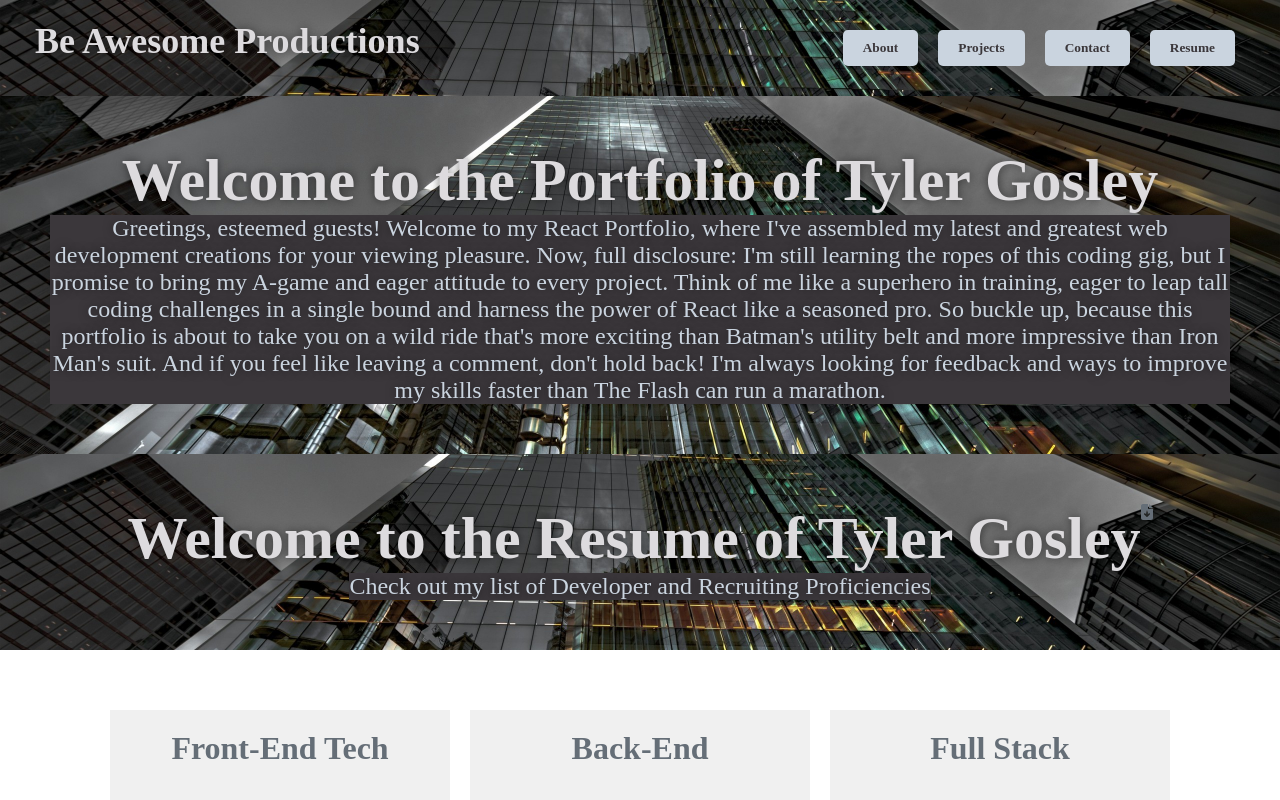
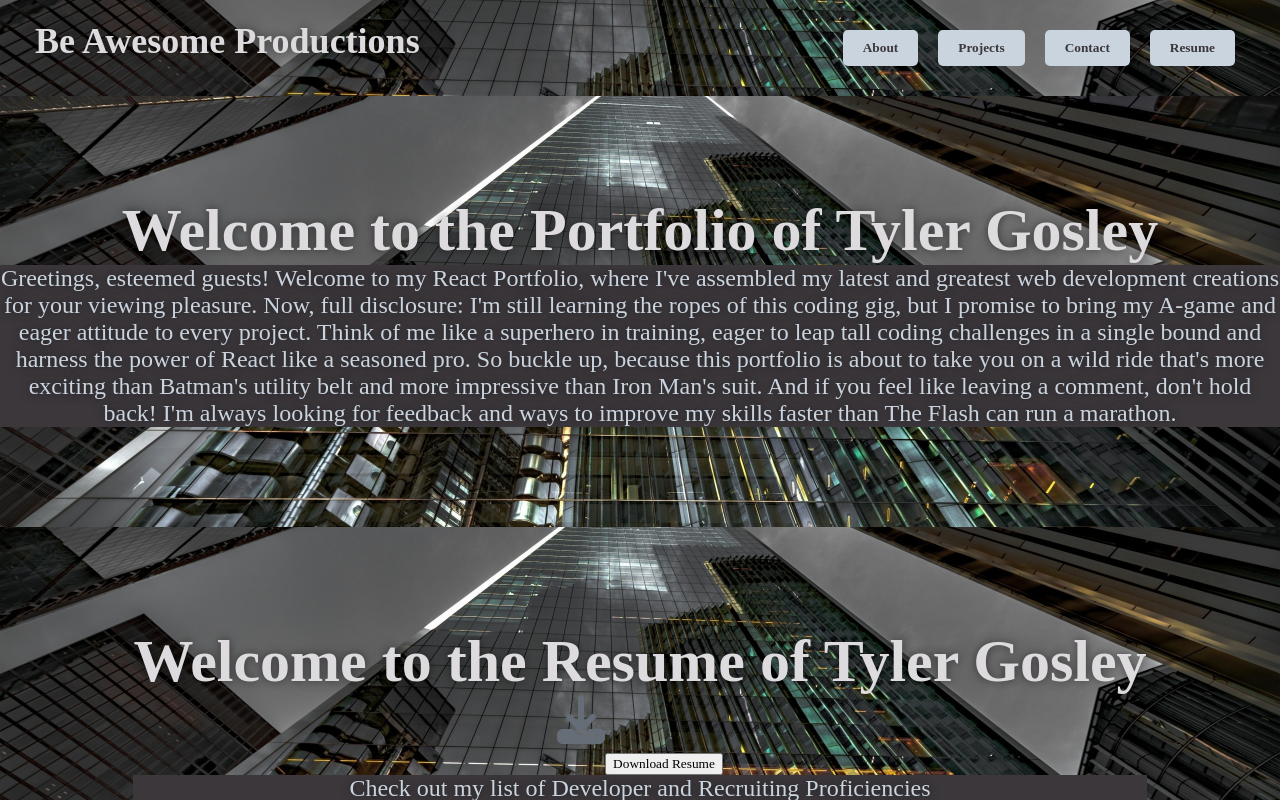
Before and after one commit to TyGosley/react-to-the-future, a React (Create React App) app: page / in a window 1280 px wide. Both pictures are taken after a click on the button "Resume". Shown: the top 800 px of the page. Built offline with nearby package versions, Linux system fonts and the light colour scheme.

Commit message:
REsume links, resume CSS, need to create downloadable resume

```diff
--- a/src/App.css
+++ b/src/App.css
@@ -400,44 +400,95 @@ button[type="submit"]:hover {
 
 
 /* Resume CSS */
-.hero {
-  background-color: #f0f0f0;
-  padding: 50px;
+.three-columns {
+  padding: 50px 0;
+  background-color: #CAD4DF;
+}
+
+.three-columns h2 {
+  font-size: 40px;
+  color: #3B373B;
   text-align: center;
 }
 
-.three-columns {
-  padding: 50px 0;
+.three-columns p {
+  font-size: 20px;
+  color: #3B373B;
+  text-align: center;
+  padding: 10px;
 }
+
+/* Talent Section CSS */
+.talentSection {
+  background-color: #DDDBDE;
+  padding: 50px;
+  text-align: center;
+  border: 5px solid #3B373B;
+  border-radius: 10px;
+}
+
+.talentSection h1 {
+  font-size: 40px;
+  color: #3B373B;
+  text-align: center;
+}
+
+.talentSection p {
+  font-size: 20px;
+  color: #3B373B;
+  text-align: center;
+  padding: 10px;
+}
+
 
 .container {
   display: flex;
   justify-content: center;
   flex-wrap: wrap;
+  padding: 20px;
 }
 
 .column {
-  flex: 1;
+  /* flex: 1; */
   max-width: 300px;
-  background-color: #f0f0f0;
+  background-color: #DDDBDE;
   margin: 10px;
   padding: 20px;
+  /* display: block; */
+}
+
+.column li {
+  list-style: none;
+  padding: 3px;
+  font-size: 20px;
+  color: #3B373B;
+  text-align: left;
 }
 
 .dot-list {
   list-style: none;
   text-align: justify;
+  padding: 0;
+  margin: 0;
 }
 
 .dot-list li {
   /* display: inline-block; */
   text-align: center;
   margin-right: 0.5em; /* to add some space between the bullet point and the text */
+
 }
 
 .dot-list li::before {
   content: "\2022";
 }
+
+.icon {
+  font-size: 48px;
+  text-align: center;
+  margin-bottom: 30px;
+}
+
 
 /* Footer */
 
--- a/src/App.js
+++ b/src/App.js
@@ -2,7 +2,7 @@
 import React from "react";
 import "./App.css";
 import Header from "./components/Header";
-import Nav from "./components/Nav";
+// import Nav from "./components/Nav";
 import About from "./components/About";
 import Projects from "./components/Projects";
 import Contact from "./components/Contact";
--- a/src/components/Resume.js
+++ b/src/components/Resume.js
@@ -1,25 +1,31 @@
 import React from "react";
 import { FontAwesomeIcon } from "@fortawesome/react-fontawesome";
-
-import { faFileArrowDown } from '@fortawesome/free-solid-svg-icons'
+import { faDownload } from "@fortawesome/free-solid-svg-icons";
+import { faCode } from "@fortawesome/free-solid-svg-icons";
+import { faSquareShareNodes } from "@fortawesome/free-solid-svg-icons";
+import { faMicrochip } from "@fortawesome/free-solid-svg-icons";
+import { faJediOrder } from "@fortawesome/free-brands-svg-icons";
 
 function Resume() {
   return (
-    <div id="resume" style={{display:"none"}}>
+    <div id="resume" style={{ display: "none" }}>
       <section className="hero">
-        <h1>Welcome to the Resume of Tyler Gosley</h1>
-        <FontAwesomeIcon icon={faFileArrowDown} />
-        <p>Check out my list of Developer and Recruiting Proficiencies</p>
+        <div className="hero-text">
+          <h1>Welcome to the Resume of Tyler Gosley</h1>
+          <FontAwesomeIcon icon={faDownload} className="icon" />
+          <a href={require("../images/TylerGosleyResume.pdf")} download>
+            <button>Download Resume</button>
+          </a>
+          <p>Check out my list of Developer and Recruiting Proficiencies</p>
+        </div>
       </section>
 
       <section className="three-columns">
         <div className="container">
           <div className="column">
             <h2>Front-End Tech </h2>
+            <FontAwesomeIcon icon={faCode} className="icon" />
             <ul>
-              <li className="frontEnd-logo">
-                {/* <img src={require("#")} alt="Talent Acquisition Logo" /> */}
-              </li>
               <li>HTML</li>
               <li>CSS</li>
               <li>JavaScript</li>
@@ -30,10 +36,8 @@ function Resume() {
           </div>
           <div className="column">
             <h2>Back-End</h2>
+            <FontAwesomeIcon icon={faSquareShareNodes} className="icon" />
             <ul>
-              <li className="backEnd-logo">
-                {/* <img src={require("#")} alt="Talent Acquisition Logo" /> */}
-              </li>
               <li>Node.js</li>
               <li>Expres.js</li>
               <li>MySQL</li>
@@ -45,10 +49,8 @@ function Resume() {
           </div>
           <div className="column">
             <h2>Full Stack</h2>
+            <FontAwesomeIcon icon={faMicrochip} className="icon" />
             <ul>
-              <li className="ta-logo">
-                {/* <img src={require("#")} alt="Talent Acquisition Logo" /> */}
-              </li>
               <li>React</li>
               <li>MERN</li>
               <li>NoSQL</li>
@@ -60,16 +62,14 @@ function Resume() {
           </div>
         </div>
       </section>
-      <section className="hero">
+      <section className="talentSection">
         <h1>Talent Acquisition</h1>
+        <FontAwesomeIcon icon={faJediOrder} className="icon" />
         <p>
           Below are my skills for finding and hiring great candidates for
           technical roles.
         </p>
         <ul className="dot-list">
-          {/* className="ta-logo"> */}
-            {/* <img src={require("#")} alt="Talent Acquisition Logo" /> */}
-
           <li>
             Sourcing candidates through various channels, such as job boards,
             LinkedIn, and networking events
```
